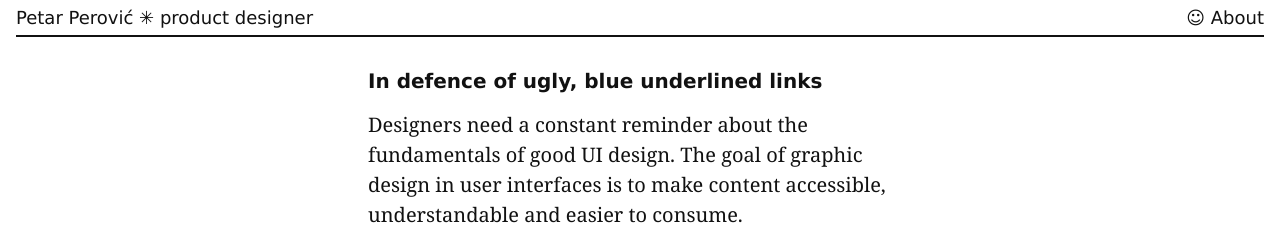
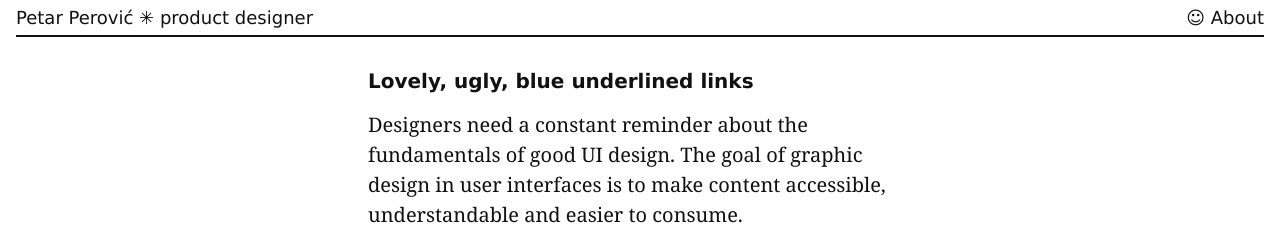
Before and after one commit to ropsii/ropsii.github.io, a Jekyll site: the page built from _posts/2020-08-18-lovely-ugly-blue-underlined-links.markdown, in a window 1280 px wide. Shown: the top 250 px of the page. Built offline with Jekyll 4.4.1, drawn with Linux system fonts in a browser that asks for light colours.

Commit message:
Post name

```diff
--- a/_posts/2020-08-18-ugly-blue-underlined-links.markdown
+++ b/_posts/2020-08-18-lovely-ugly-blue-underlined-links.markdown
@@ -1,6 +1,6 @@
 ---
 layout: post
-title:  "In defence of ugly, blue underlined links"
+title:  "Lovely, ugly, blue underlined links"
 author: "Petar Perovic"
 date:   2020-07-11 12:10:00 +0100
 readingtime: "2"
```
